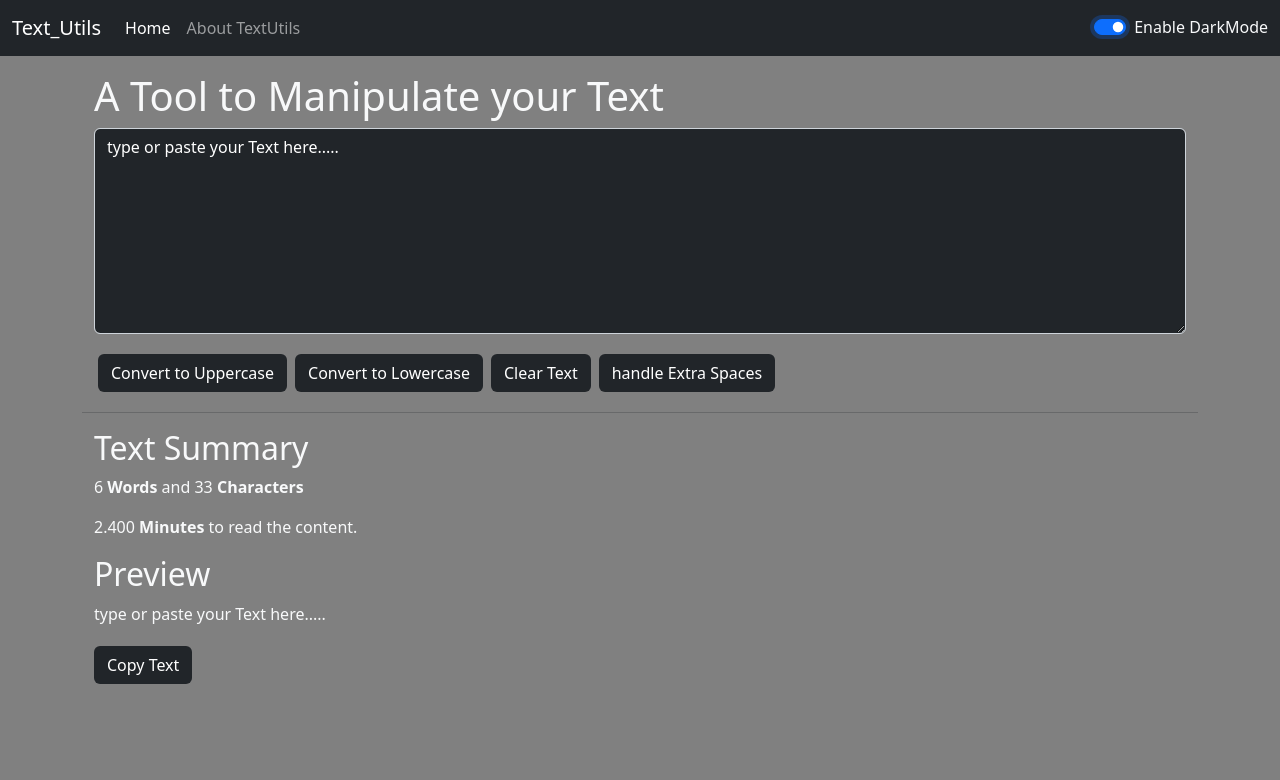
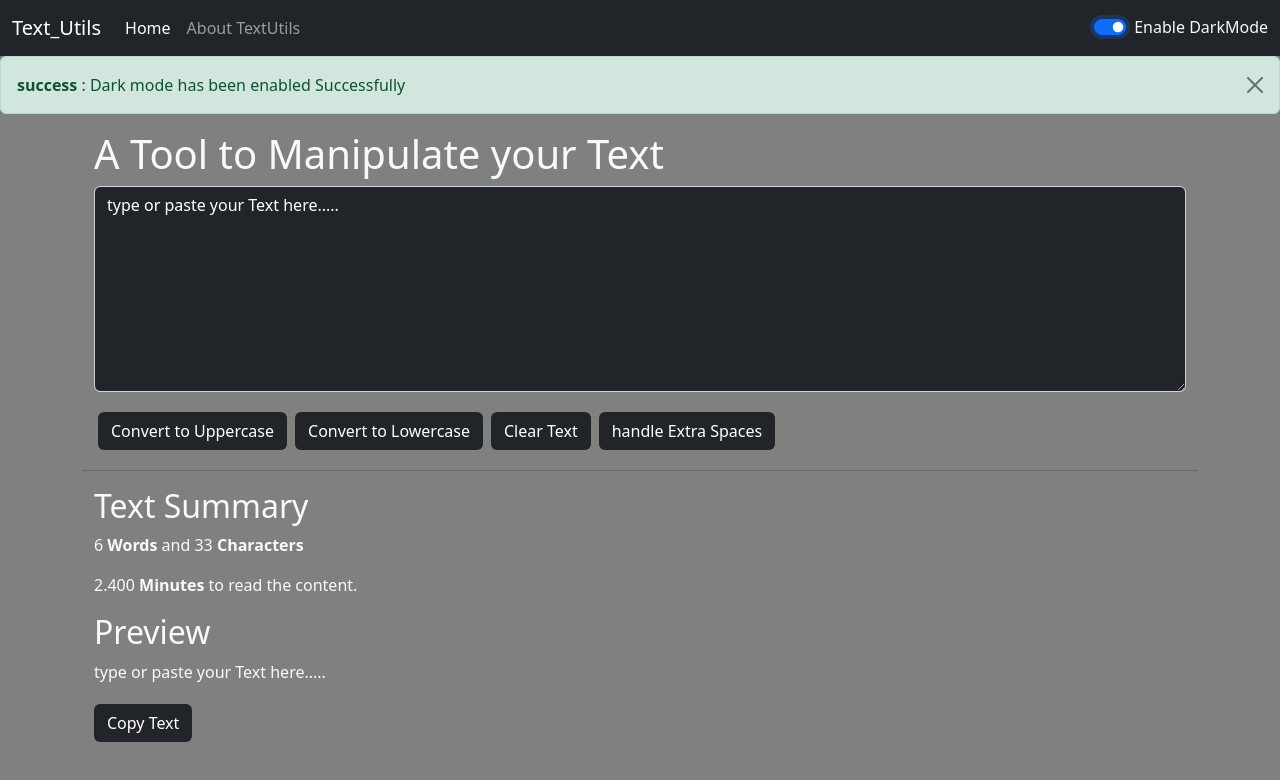
Before and after one commit to SanketSarmalkar/TextUtils, a React (Create React App) app: page / in a window 1280 px wide. Both pictures are taken after a click on the switch "Enable DarkMode". Shown: the top 780 px of the page. Built offline with nearby package versions, Linux system fonts and the light colour scheme.

Commit message:
Alerts updated

```diff
--- a/src/App.js
+++ b/src/App.js
@@ -2,29 +2,42 @@ import { useState } from 'react';
 import './App.css';
 import Navbar from './components/Navbar.js';
 import TextForm from './components/TextForm.js';
+import Alert from './components/Alert';
 /*import About from './components/About';*/
 
 function App() {
   const[mode, setMode] = useState("light");
+  const[alert, setAlert] = useState(null);
+
+
+
+  const showAlert = (message, type)=>{
+    setAlert({
+      msg: message,
+      type: type
+    })
+  }
   document.body.style.backgroundColor = (mode==="dark")?"grey":"#FFF8C6";
   const toggleMode=()=>{
     if(mode==="light"){
       setMode("dark");
       //document.body.style.backgroundColor = "grey";
-
+      showAlert("Dark mode has been enabled Successfully", "success");
     }
     else{
       setMode("light");
       //document.body.style.backgroundColor = "#F8F0E3";
+      showAlert("Dark mode has been disabled Successfully", "success");
     }
   }
   return (
     <div>
 
         <Navbar title = "Text_Utils" About = "About TextUtils" Home = "Home" mode={mode} toggleMode={toggleMode}/>
+        <Alert alert={alert}/>
         {/* <Navbar/>*/}
        <div className="container mb-3 my-3">
-          <TextForm heading="A Tool to Manipulate your Text" mode={mode}/>
+          <TextForm heading="A Tool to Manipulate your Text" mode={mode} Alert={showAlert}/>
         </div>
         {/*<div className="container mb-3">
 
--- /dev/null
+++ b/src/components/Alert.js
@@ -0,0 +1,16 @@
+import React from "react";
+
+export default function Alert(props) {
+  return (
+    // the below used code is in JSX format thus we can use he logical operations.
+    props.alert && <div className={`alert alert-${props.alert.type} alert-dismissible fade show`} role="alert">
+      <b>{props.alert.type}</b> : {props.alert.msg}
+      <button
+        type="button"
+        className="btn-close"
+        data-bs-dismiss="alert"
+        aria-label="Close"
+      ></button>
+    </div>
+  );
+}
```
Also changed, not shown: 1 other file (tests, documents, lock files or other folders).
